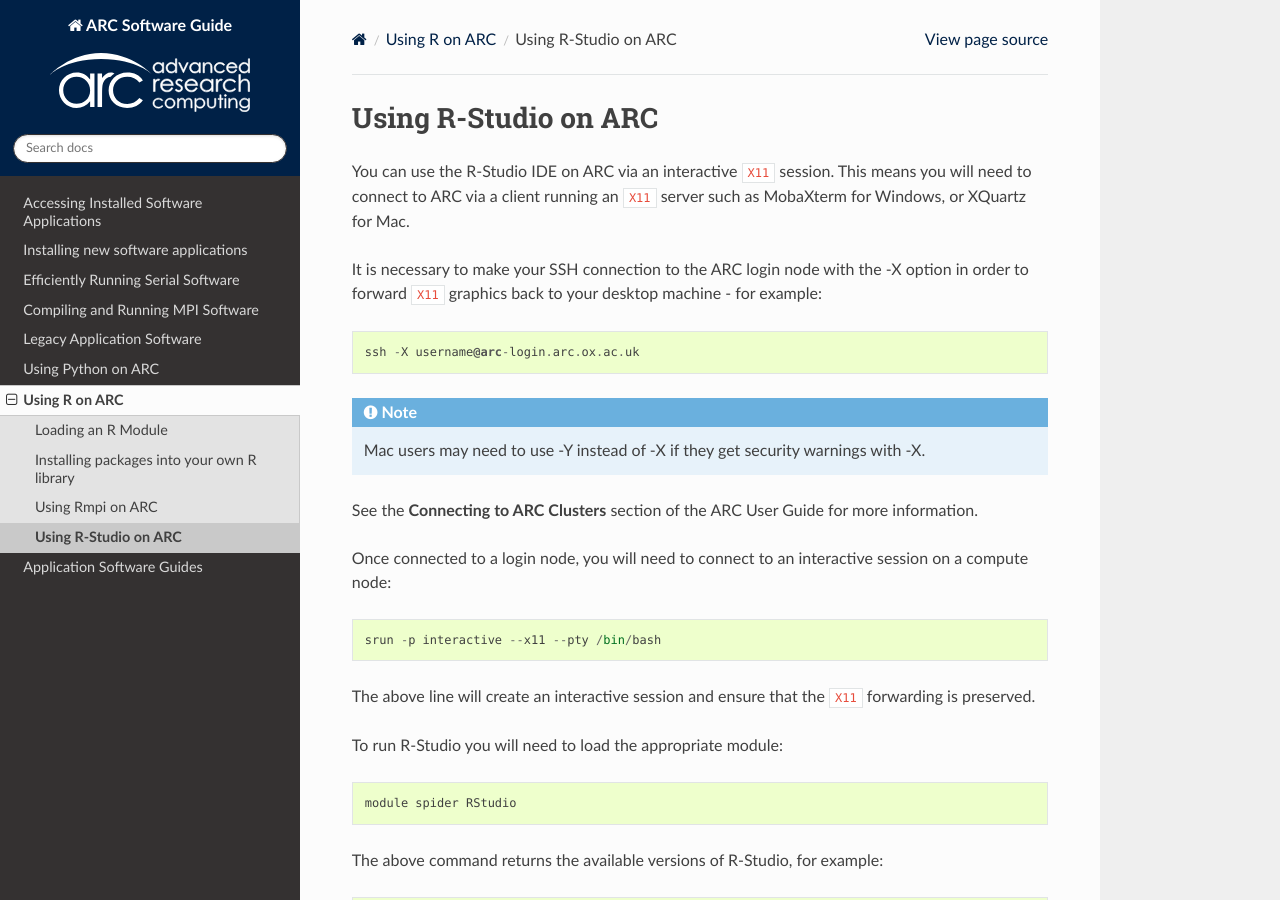
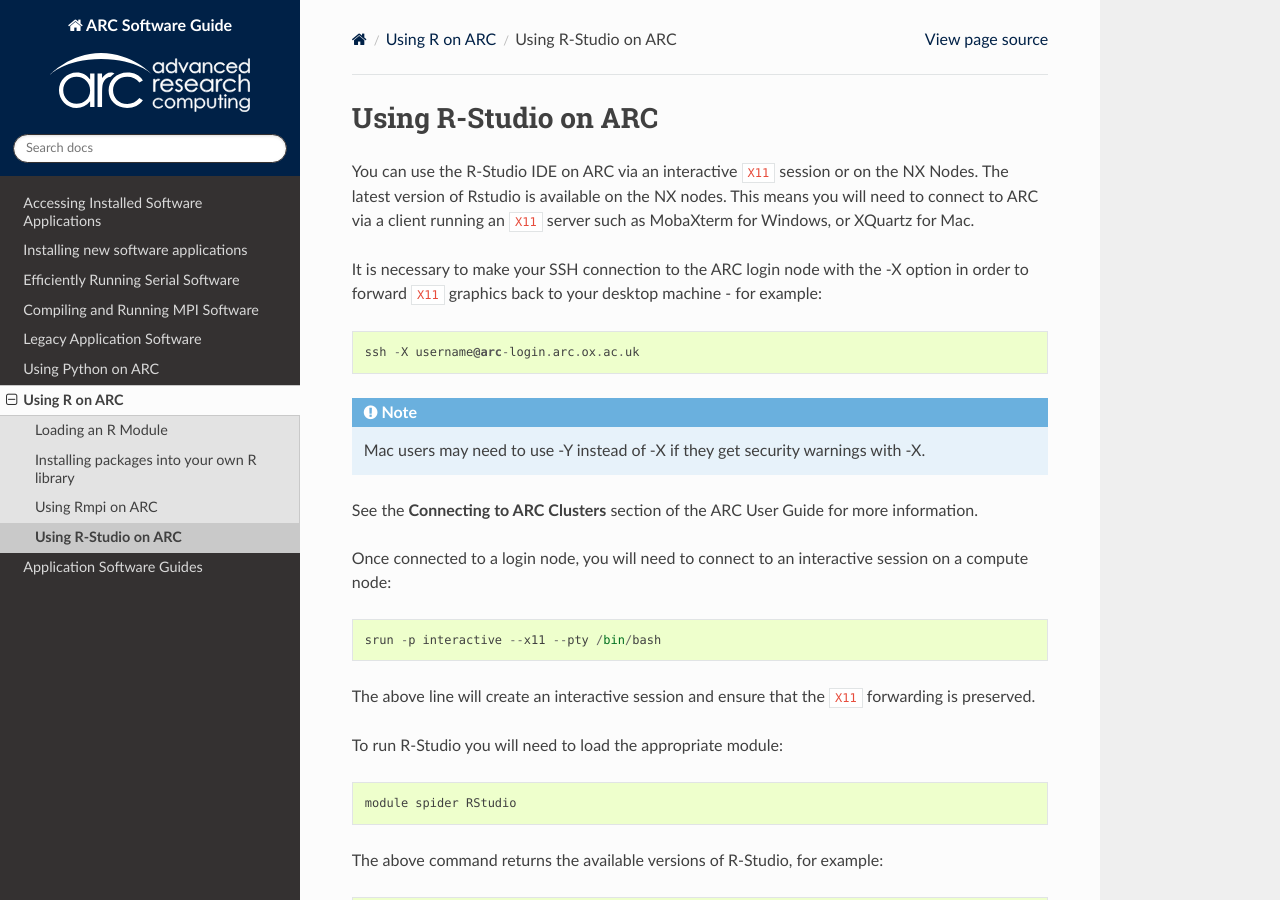
Before and after one commit to oxford-arc/arc-software-guide, a Sphinx documentation site: the page built from docs/source/R/arc_r_studio.rst, in a window 1280 px wide and 900 px high. Built offline with Sphinx 7.4.7 and the Read the Docs theme 3.1.0, drawn with Linux system fonts in a browser that asks for light colours.

Commit message:
Update arc_r_studio.rst

```diff
--- a/docs/source/R/arc_r_studio.rst
+++ b/docs/source/R/arc_r_studio.rst
@@ -1,7 +1,9 @@
 Using R-Studio on ARC
 ---------------------
 
-You can use the R-Studio IDE on ARC via an interactive ``X11`` session. This means you will need to connect to ARC via a client running an ``X11`` server such
+You can use the R-Studio IDE on ARC via an interactive ``X11`` session or on the NX Nodes.
+The latest version of Rstudio is available on the NX nodes.
+This means you will need to connect to ARC via a client running an ``X11`` server such
 as MobaXterm for Windows, or XQuartz for Mac.
 
 It is necessary to make your SSH connection to the ARC login node with the -X option in order to forward ``X11`` graphics back to your desktop machine - for example::
```
